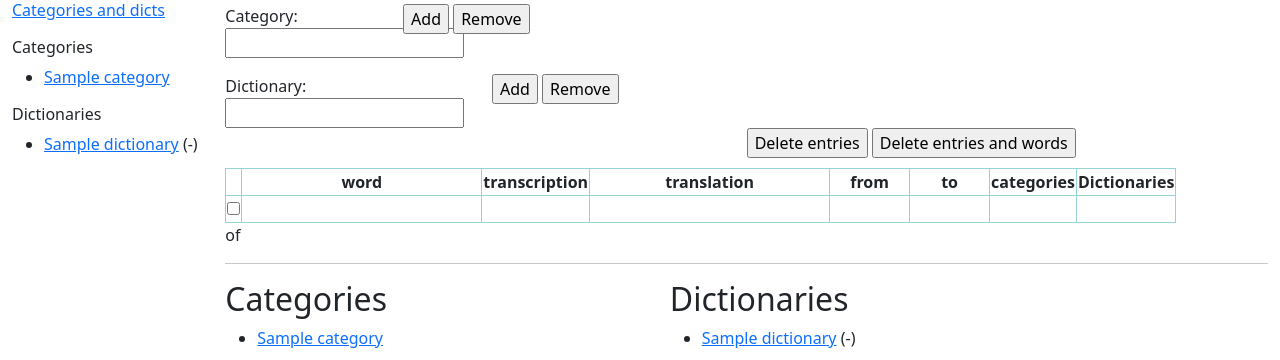
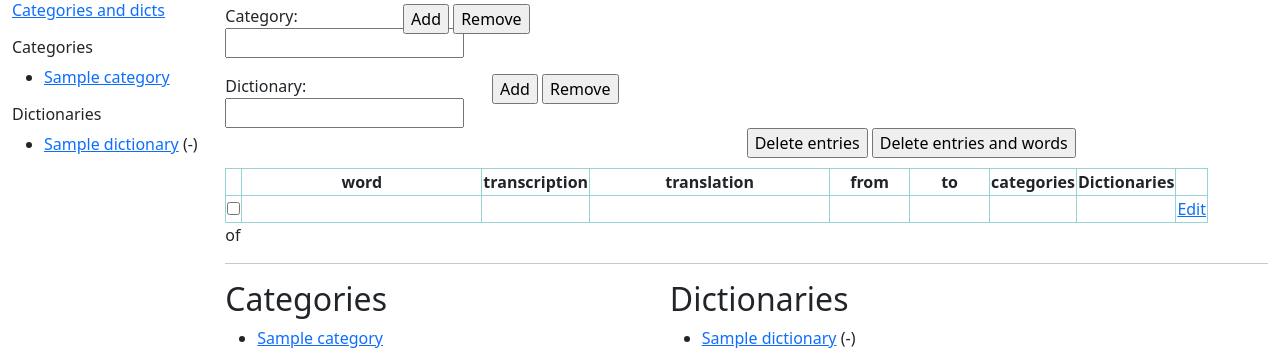
Before and after one commit to VBoden/lingvolearner-dicts, a Django app: template words/templates/category.html in a window 1280 px wide. Shown: the part 94-454 px from the top of the page. Run offline with Django 3.2, Linux system fonts and the light colour scheme; tables that the repository leaves empty hold one stand-in row (values such as "Sample post"); the template is opened without the code that fills it: values that come from a table or form of the project are taken from there, most other values are stand-ins (such as "Sample title", 1, 10 or a date in 2020); form fields are guessed from the names that the template uses.

Commit message:
Add editing and fix redirect after edit.

```diff
--- a/words/templates/words_list.html
+++ b/words/templates/words_list.html
@@ -64,6 +64,7 @@
                 <th class="title-language">to</th>
                 <th>categories</th>
                 <th>Dictionaries</th>
+                <th></th>
             </tr>
             </thead>
             <tbody>
@@ -94,6 +95,9 @@
                     {% for dict in word.dictionary.all %}
                     {{dict}}
                     {% endfor %}
+                </td>
+                <td>
+                    <a href="{% url 'add-entry' word.pk %}">Edit</a>
                 </td>
             </tr>
             {% endfor %}
--- a/words/views.py
+++ b/words/views.py
@@ -234,7 +234,7 @@
                 entry.dictionary.set(fc['dictionaries'])
                 result = "Seccessfuly added: " + str(entry)
         if('_save' in request.POST):
-            return all_entries(request)
+            return redirect(reverse('allwords'), template_name='all_entries.html')
         elif('_continue' in request.POST):
             path = re.sub('/(\d)*$', '/' + str(entry.pk), request.path_info)
             context = {
```
